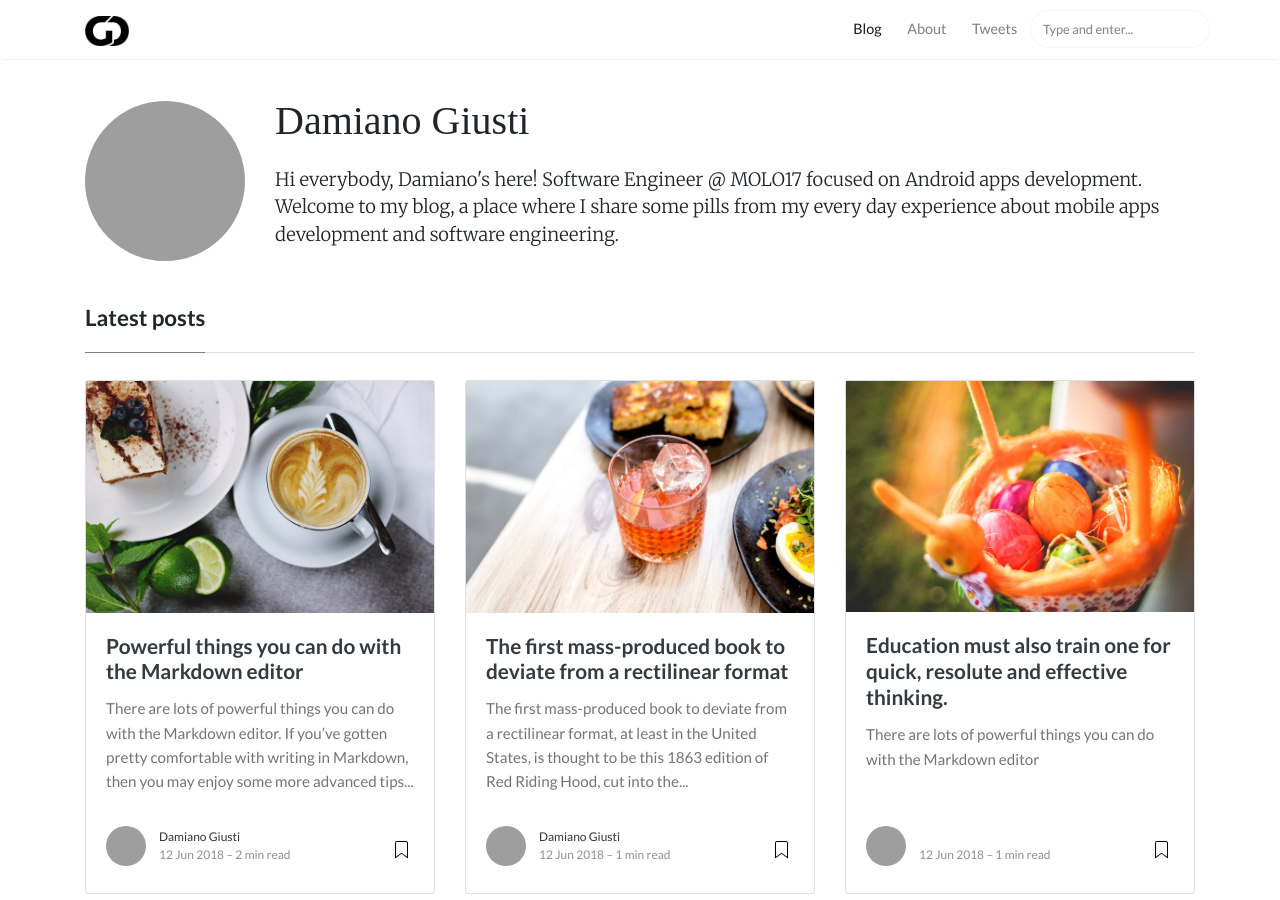
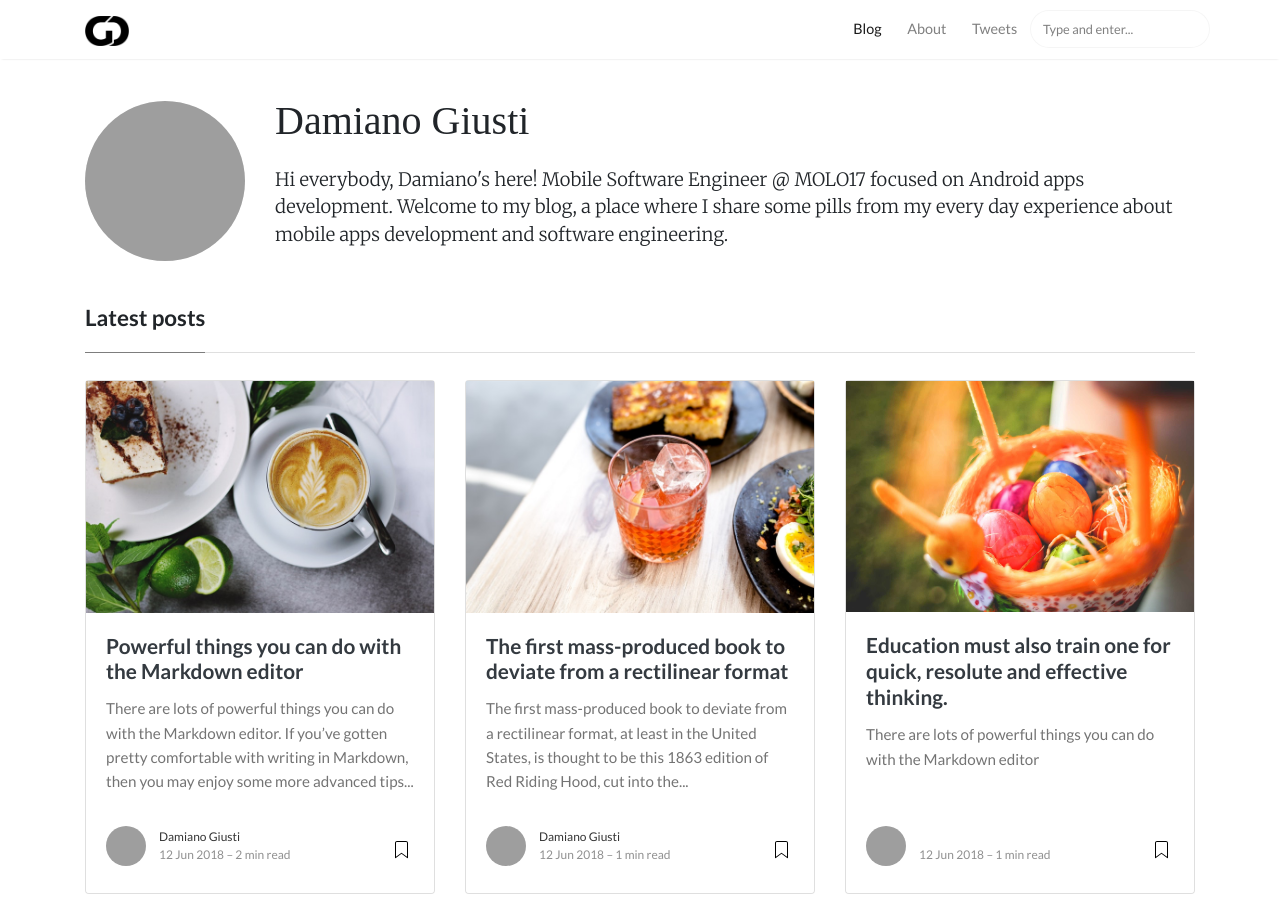
Before and after one commit to damianogiusti/damianogiusti, a Jekyll site: the page built from index.html, in a window 1280 px wide and 900 px high. Built offline with Jekyll 4.4.1, drawn with Linux system fonts in a browser that asks for light colours; nearby versions of some CDN libraries; some web fonts are replaced; the list of posts is cut into pages by our own code; grey boxes are pictures that could not be loaded.

Commit message:
Update bio

```diff
--- a/_config.yml
+++ b/_config.yml
@@ -1,11 +1,11 @@
 # Site
 name: "Damiano Giusti"
-title: "Damiano Giusti's Blog"
+title: "Damiano Giusti"
 description: >
   Hi everybody, Damiano's here!
-  Software Engineer @ MOLO17 focused on Android apps development.
-  Welcome to my blog, a place where I share some pills from my every day experience about mobile apps development
-  and software engineering.
+  Mobile Software Engineer @ MOLO17 focused on Android apps development.
+  Welcome to my blog, a place where I share some pills from my every day experience about
+  mobile apps development and software engineering.
 logo: 'assets/images/logo.png'
 favicon: 'assets/images/favicon.png'
 baseurl: ''
```
